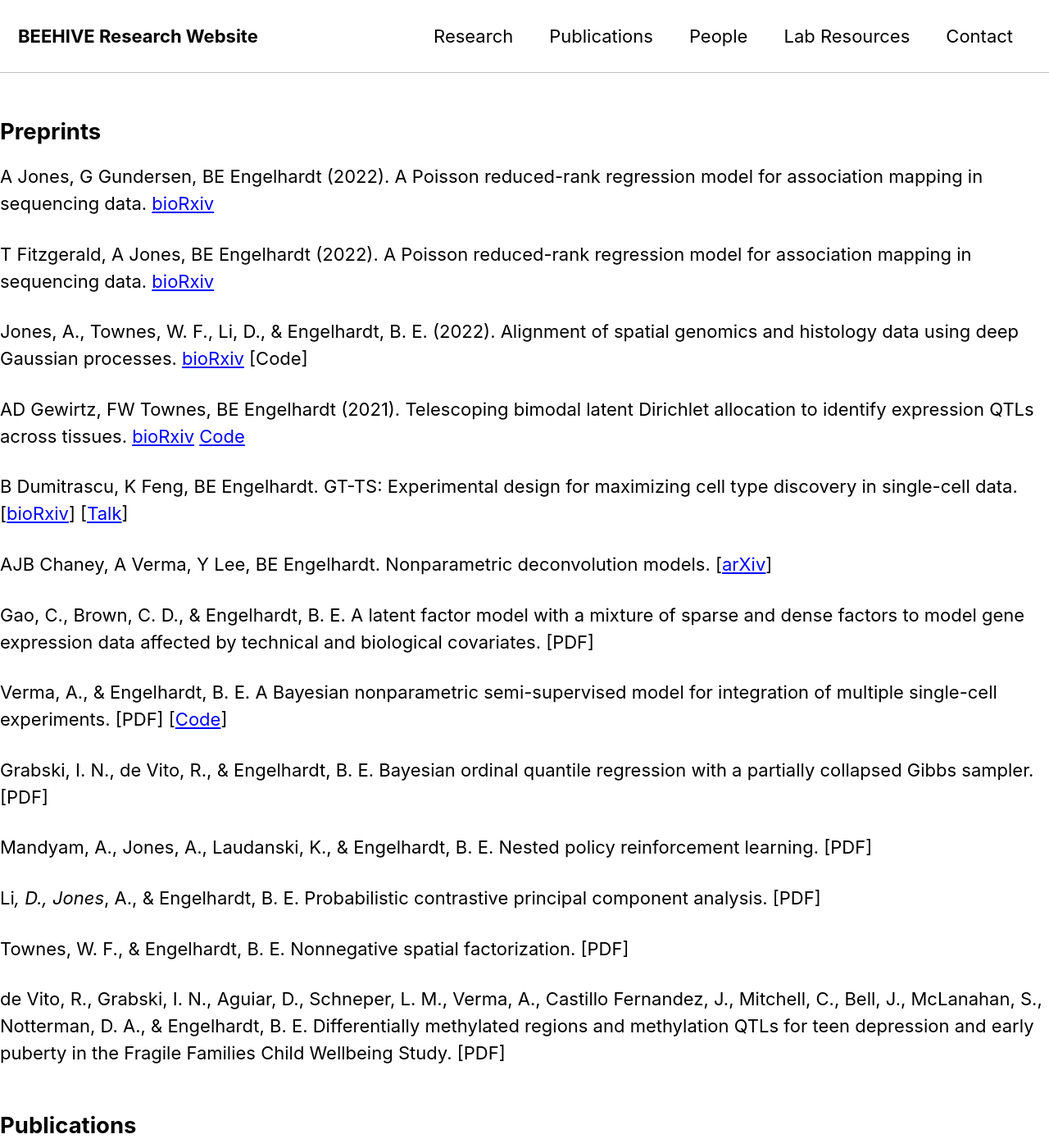
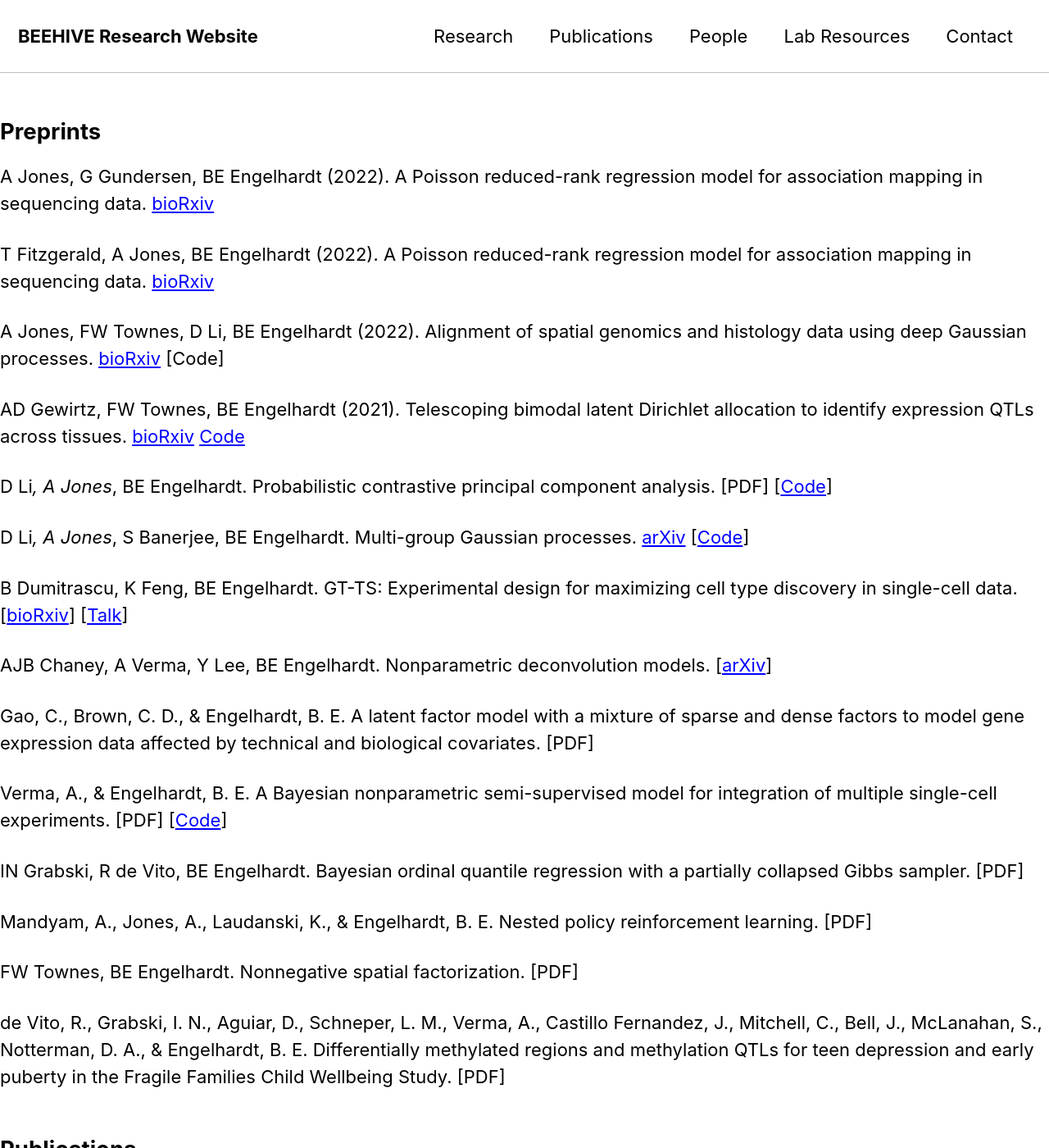
Before and after one commit to stanfordbeehive/stanfordbeehive.github.io, a Jekyll site: the page built from _pages/publications.md, in a window 1280 px wide and 1400 px high. Shown: the whole window at 82% size. Built offline with Jekyll 4.4.1, drawn with Linux system fonts in a browser that asks for light colours; cached includes are drawn as plain includes; our own code applies the rules of GitHub Pages for plain Markdown files; some of the changed text lies outside the part shown.

Commit message:
Update publications.md

```diff
--- a/_pages/publications.md
+++ b/_pages/publications.md
@@ -1,12 +1,22 @@
+---
+title: "Publications"
+permalink: /publications/
+date: 2022-06-11
+---
+
 ## Preprints
 
 A Jones, G Gundersen, BE Engelhardt (2022). A Poisson reduced-rank regression model for association mapping in sequencing data. [bioRxiv](https://www.biorxiv.org/content/10.1101/2022.05.31.494236)
 
 T Fitzgerald, A Jones, BE Engelhardt (2022). A Poisson reduced-rank regression model for association mapping in sequencing data. [bioRxiv](https://www.biorxiv.org/content/10.1101/2022.05.31.494236)
 
-Jones, A., Townes, W. F., Li, D., & Engelhardt, B. E. (2022). Alignment of spatial genomics and histology data using deep Gaussian processes. [bioRxiv](https://www.biorxiv.org/content/10.1101/2022.01.10.475692) [Code]
+A Jones, FW Townes, D Li, BE Engelhardt (2022). Alignment of spatial genomics and histology data using deep Gaussian processes. [bioRxiv](https://www.biorxiv.org/content/10.1101/2022.01.10.475692) [Code]
 
 AD Gewirtz, FW Townes, BE Engelhardt (2021). Telescoping bimodal latent Dirichlet allocation to identify expression QTLs across tissues. [bioRxiv](https://www.biorxiv.org/content/10.1101/2021.10.27.466156) [Code](https://github.com/gewirtz/TBLDA)
+
+D Li*, A Jones*, BE Engelhardt. Probabilistic contrastive principal component analysis. [PDF] [[Code](https://github.com/andrewcharlesjones/pcpca)]
+
+D Li*, A Jones*, S Banerjee, BE Engelhardt. Multi-group Gaussian processes. [arXiv](https://arxiv.org/abs/2110.08411) [[Code](https://github.com/andrewcharlesjones/multi-group-GP)]
 
 B Dumitrascu, K Feng, BE Engelhardt. GT-TS: Experimental design for maximizing cell type discovery in single-cell data. [[bioRxiv](https://www.biorxiv.org/content/10.1101/386540)] [[Talk](https://www.youtube.com/watch?v=sDFe3e33m_I)]
 
@@ -16,13 +26,11 @@ Gao, C., Brown, C. D., & Engelhardt, B. E. A latent factor model with a mixture
 
 Verma, A., & Engelhardt, B. E. A Bayesian nonparametric semi-supervised model for integration of multiple single-cell experiments. [PDF] [[Code](https://github.com/architverma1/sc-manifold-alignment)]
 
-Grabski, I. N., de Vito, R., & Engelhardt, B. E. Bayesian ordinal quantile regression with a partially collapsed Gibbs sampler. [PDF]
+IN Grabski, R de Vito, BE Engelhardt. Bayesian ordinal quantile regression with a partially collapsed Gibbs sampler. [PDF]
 
 Mandyam, A., Jones, A., Laudanski, K., & Engelhardt, B. E. Nested policy reinforcement learning. [PDF]
 
-Li*, D., Jones*, A., & Engelhardt, B. E. Probabilistic contrastive principal component analysis. [PDF]
-
-Townes, W. F., & Engelhardt, B. E. Nonnegative spatial factorization. [PDF]
+FW Townes, BE Engelhardt. Nonnegative spatial factorization. [PDF]
 
 de Vito, R., Grabski, I. N., Aguiar, D., Schneper, L. M., Verma, A., Castillo Fernandez, J., Mitchell, C., Bell, J., McLanahan, S., Notterman, D. A., & Engelhardt, B. E. Differentially methylated regions and methylation QTLs for teen depression and early puberty in the Fragile Families Child Wellbeing Study. [PDF]
 
@@ -30,7 +38,7 @@ de Vito, R., Grabski, I. N., Aguiar, D., Schneper, L. M., Verma, A., Castillo Fe
 
 Martinet G, Strzalkowski A, Engelhardt BE (2022). Variance minimization in the Wasserstein space for invariant causal prediction. *Artificial Intelligence and Statistics (AISTATS)*. [PDF]
 
-Jones, A., Townes, W. F., Li, D., & Engelhardt, B. E. (2022). Contrastive latent variable modeling with application to case-control sequencing experiments. *Annals of Applied Statistics (AOAS)*. [PDF]
+Jones, A., Townes, W. F., Li, D., & Engelhardt, B. E. (2022). Contrastive latent variable modeling with application to case-control sequencing experiments. *Annals of Applied Statistics (AOAS)*. [PDF] [[Code](https://github.com/andrewcharlesjones/cplvm)]
 
 Cui, S., Yoo, E. C., Li, D., Laudanski, K., & Engelhardt, B. E.. (2022). Hierarchical Gaussian processes and mixtures of experts to model Covid-19 patient trajectories. *Proceedings of the Pacific Symposium on Biocomputing (PSB)*.
 [PDF]
```
